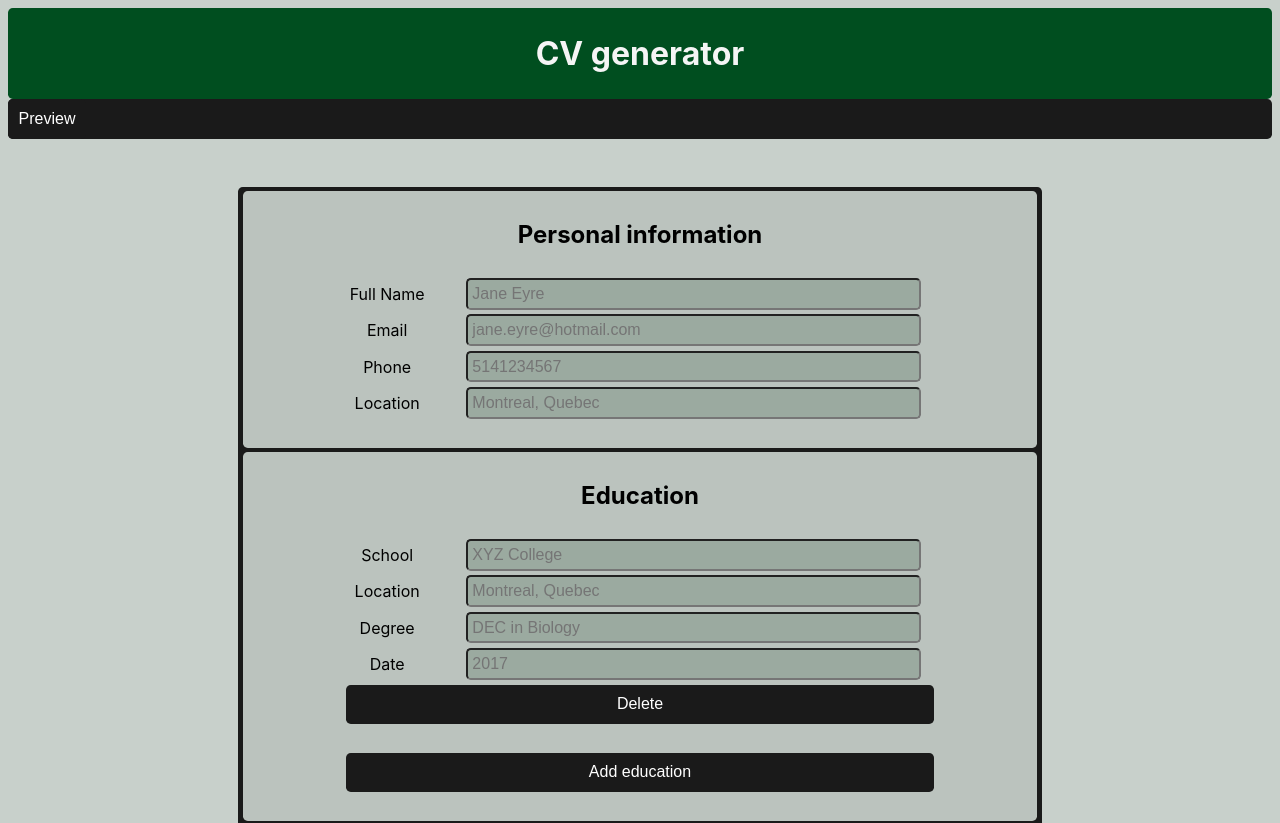
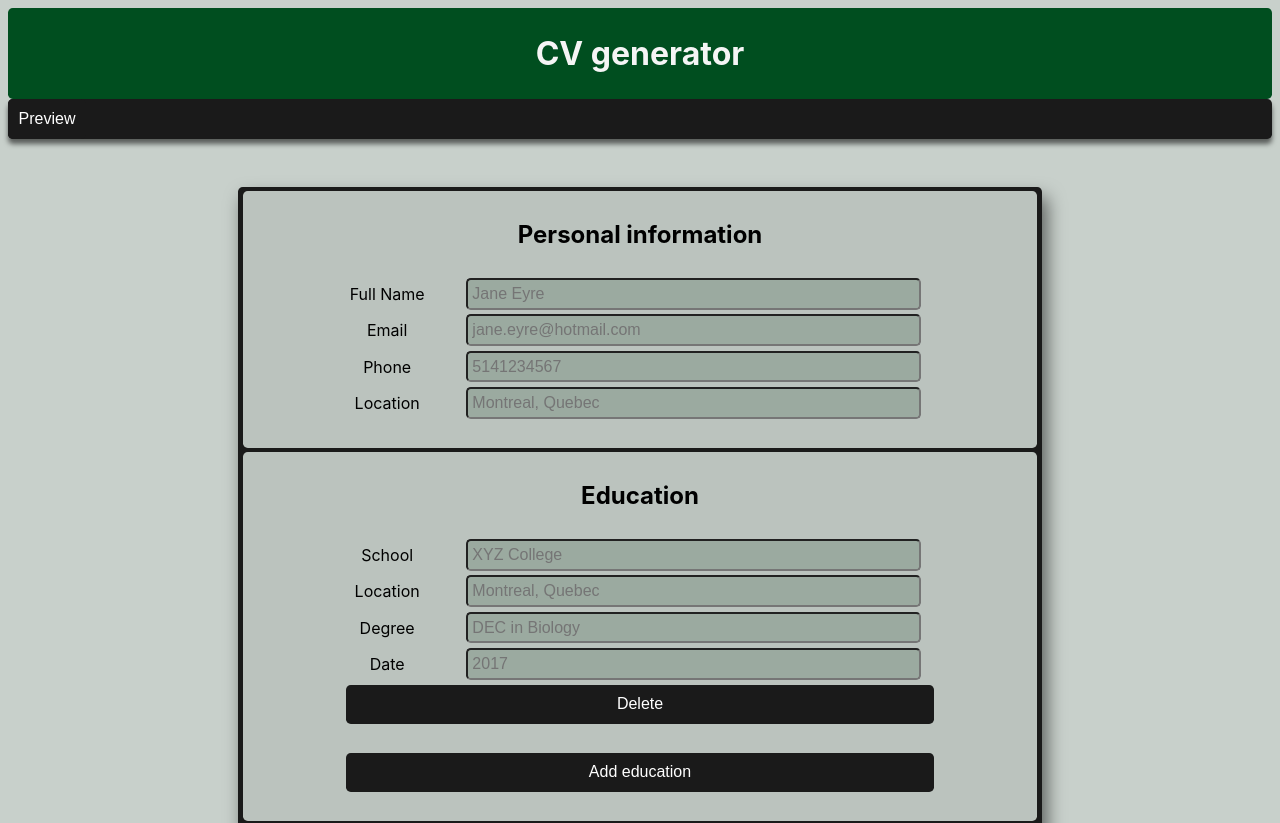
Before and after one commit to asiill/cv-app, a React (Vite) app: page / in a window 1280 px wide. Shown: the top 823 px of the page. Built offline with nearby package versions, Linux system fonts and the light colour scheme.

Commit message:
Update styles

```diff
--- a/src/styles/content.css
+++ b/src/styles/content.css
@@ -13,6 +13,7 @@
     width: 100%;
     border-radius: 0.3rem;
     background-color: rgb(26, 26, 26);
+    box-shadow: 0 5px 5px rgba(0, 0, 0, 0.548);
 }
 
 .preview-container>.btn-container {
--- a/src/styles/form.css
+++ b/src/styles/form.css
@@ -9,6 +9,7 @@
     margin-top: 3rem;
     border-radius: 0.3rem;
     background-color: rgb(26, 26, 26);
+    box-shadow: 5px 10px 18px rgba(0, 0, 0, 0.548);
 }
 
 .add-education-btn, .add-experience-btn {
```
